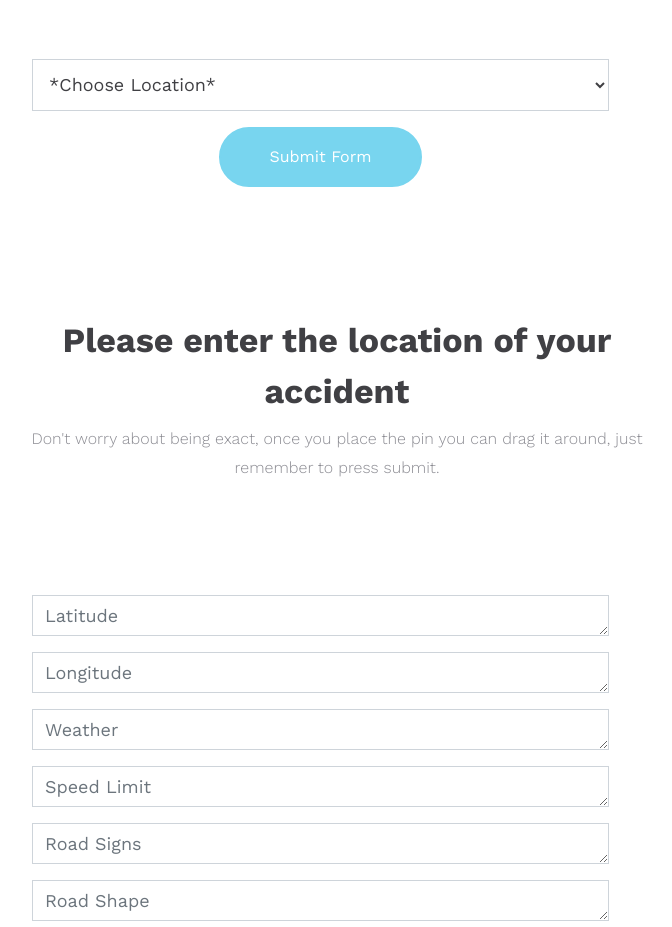
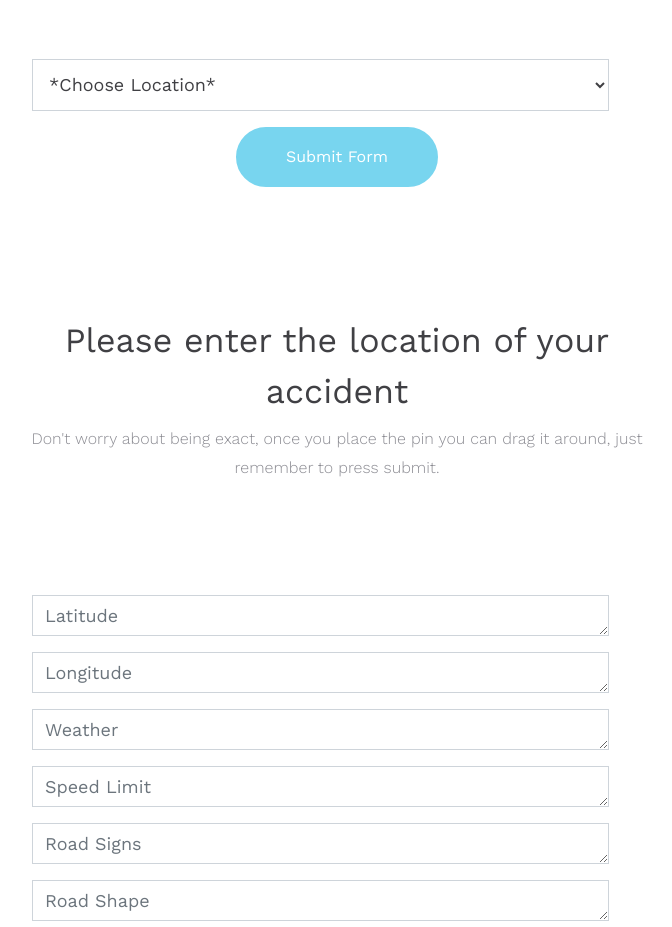
Before and after one commit to ayaanzhaque/PreDent, a plain HTML site: page driver.html in a window 1280 px wide. Shown: the part 1140-2067 px from the top of the page, without its empty margins (303-975 px from the left). Drawn offline with nearby package versions, Linux system fonts and the light colour scheme; some packages are replaced by stand-ins of ours.

Commit message:
fixed buttons and weird bolding who did that lmao

```diff
--- a/driver.html
+++ b/driver.html
@@ -200,6 +200,8 @@
                 </select>
               </div>
 
+                      </div>
+
   <script>
               function testSubmitFunction() {
 
@@ -233,9 +235,9 @@
             }
 
           </script>
-
+<center>
   <button class="btn btn-primary py-3 px-5" type="button" onClick="testSubmitFunction()">Submit Form</button>
-
+</center>
             </form>
 
 
@@ -267,7 +269,6 @@
               <p class="addingpthing">The red dots are likely crash points, so try to avoid them. If this is not possible, be careful when crossing them.</p>
                   </div>
 
-        </div>
       </center>
 
 
@@ -278,7 +279,7 @@
   <div class="container">
     <div class="row justify-content-center mb-5 pb-5">
       <div class="col-md-7 text-center heading-section ftco-animate">
-        <h2><strong>Please enter the location of your accident</strong></h2>
+        <h2>Please enter the location of your accident</h2>
         <p> Don't worry about being exact, once you place the pin you can drag it around, just remember to press submit.</p>
       </div>
     </div>
@@ -307,11 +308,13 @@
                   <textarea name="" id="forcedLongitude" cols="30" rows="1" class="form-control" placeholder="Road Shape"></textarea>
                 </div>
 
+                </div>
+
       <button class="btn btn-primary py-3 px-5" type="button" onClick="initMap()">Submit</button>
     </form>
-</div>
+
 </center>
-
+<br><br>
 </section>
 
 
```
